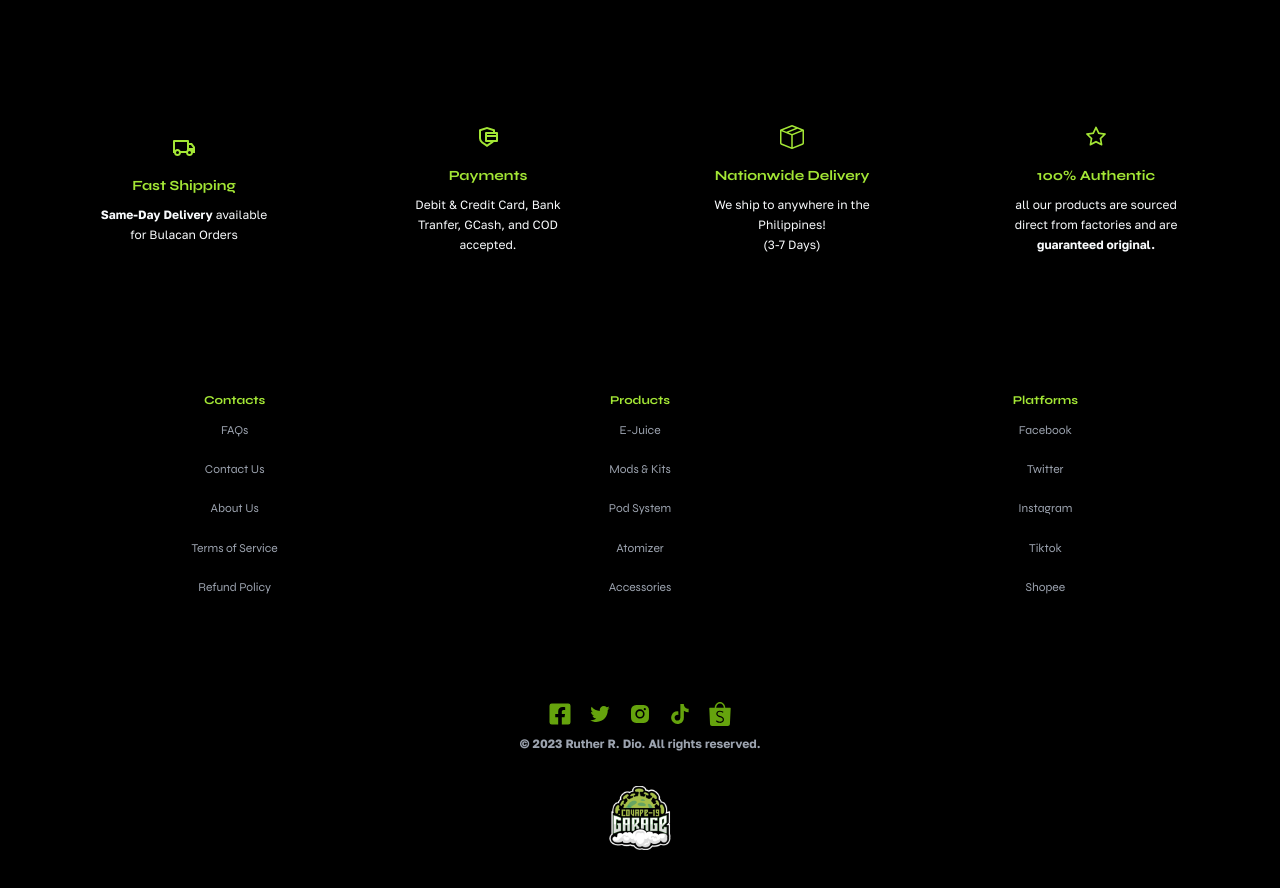
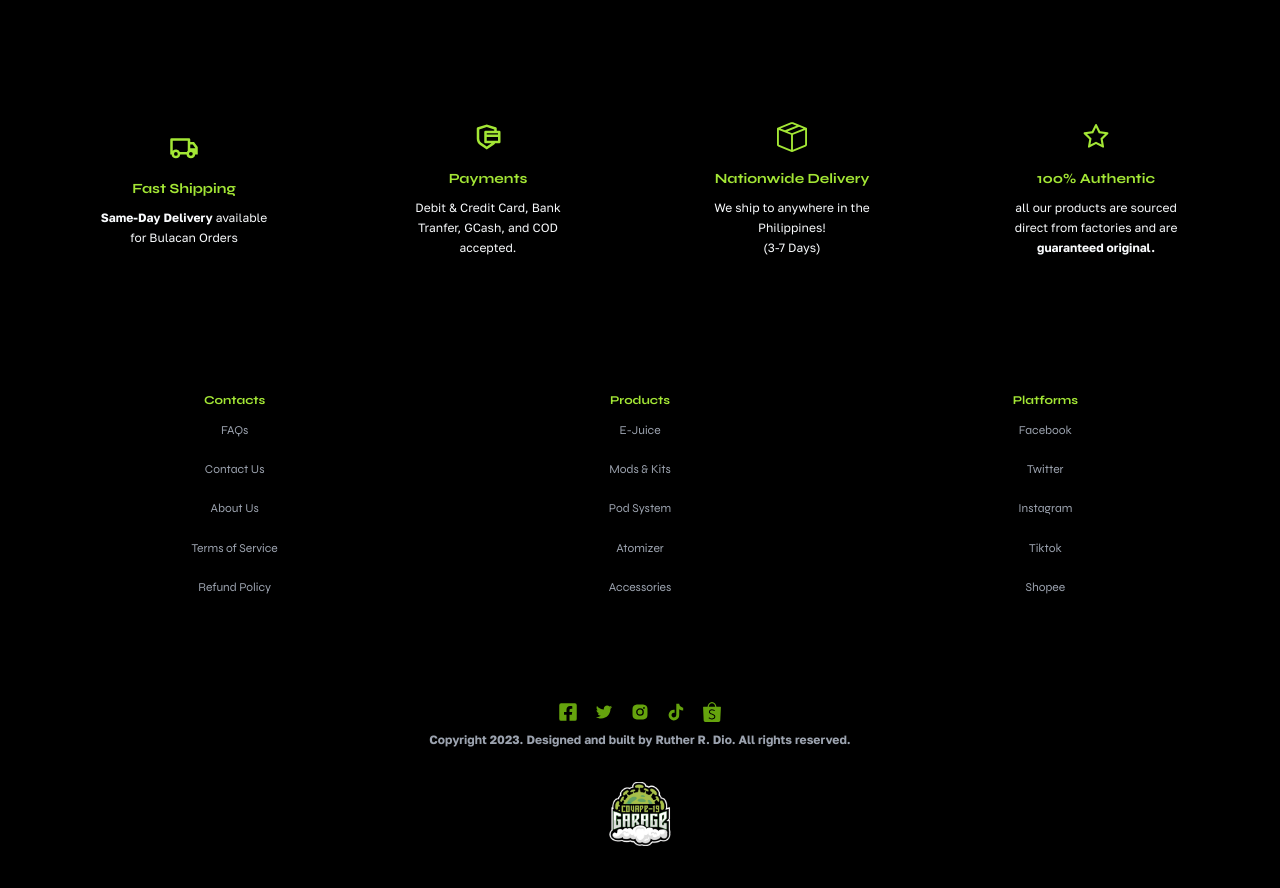
Before and after one commit to rthrx44/covape-19-garage, a React (Create React App) app: page /dashboard in a window 1280 px wide. Shown: the part 3640-4528 px from the top of the page. Built offline with nearby package versions, Linux system fonts and the light colour scheme.

Commit message:
fix footer links ui

```diff
--- a/src/pages/dashboard/Dashboard.css
+++ b/src/pages/dashboard/Dashboard.css
@@ -93,7 +93,7 @@
 .dashboard__svg{
   margin-top: 1rem;
   margin-bottom: 1rem;
-  font-size: var(--size-2xl);
+  font-size: var(--size-3xl);
 }
 
 .dashboard__customer-header {
@@ -151,9 +151,17 @@
   justify-content: center;
   align-items: center;
   padding-bottom: 0.5rem;
-  font-size: var(--size-2xl);
+  font-size: var(--size-xl);
   color: var(--clr-lime600);
   gap: 1rem;
+}
+
+.footer__link:hover {
+  color: var(--clr-lime);
+}
+
+.footer__link:active {
+  color: var(--clr-lime600);
 }
 
 .footer__text {
--- a/src/pages/dashboard/Dashboard.jsx
+++ b/src/pages/dashboard/Dashboard.jsx
@@ -192,13 +192,23 @@ function Dashboard({topProducts, brands}) {
         </section>
         <footer className='footer container section'>
           <div className='footer__social'>
-            <FaFacebookSquare/>
-            <AiOutlineTwitter/>
-            <BiLogoInstagramAlt/>
-            <BiLogoTiktok/>
-            <SiShopee/>
+            <div className="footer__link">
+              <FaFacebookSquare/>
+            </div>
+            <div className="footer__link">
+              <AiOutlineTwitter/>
+            </div>
+            <div className="footer__link">
+              <BiLogoInstagramAlt/>
+            </div>
+            <div className="footer__link">
+              <BiLogoTiktok/>
+            </div>
+            <div className="footer__link">
+              <SiShopee/>
+            </div>
           </div>
-          <h6 className='footer__text'>© 2023 Ruther R. Dio. All rights reserved.</h6>
+          <h6 className='footer__text'>Copyright 2023. Designed and built by Ruther R. Dio. All rights reserved.</h6>
           <a href="#home" className='footer__logo'><img id='home' className='header__logo' src={Cvlogo} alt='Covape-19 Garage Logo' title='Back to Top'/></a>
         </footer>
       </main>
--- a/src/pages/landing/Landing.jsx
+++ b/src/pages/landing/Landing.jsx
@@ -107,13 +107,23 @@ function Landing() {
         </section>
         <footer className='footer container section'>
           <div className='footer__social'>
-            <FaFacebookSquare/>
-            <AiOutlineTwitter/>
-            <BiLogoInstagramAlt/>
-            <BiLogoTiktok/>
-            <SiShopee/>
+            <div className="footer__link">
+              <FaFacebookSquare/>
+            </div>
+            <div className="footer__link">
+              <AiOutlineTwitter/>
+            </div>
+            <div className="footer__link">
+              <BiLogoInstagramAlt/>
+            </div>
+            <div className="footer__link">
+              <BiLogoTiktok/>
+            </div>
+            <div className="footer__link">
+              <SiShopee/>
+            </div>
           </div>
-          <h6 className='footer__text'>© 2023 Ruther R. Dio. All rights reserved.</h6>
+          <h6 className='footer__text'>Copyright 2023. Designed and built by Ruther R. Dio. All rights reserved.</h6>
         </footer>
       </main>
     </>
--- a/src/pages/products/Accessories.jsx
+++ b/src/pages/products/Accessories.jsx
@@ -134,13 +134,23 @@ export default function Accessories({ products: { accessories } }) {
         </section>
         <footer className='footer container section'>
           <div className='footer__social'>
-            <FaFacebookSquare/>
-            <AiOutlineTwitter/>
-            <BiLogoInstagramAlt/>
-            <BiLogoTiktok/>
-            <SiShopee/>
+            <div className="footer__link">
+              <FaFacebookSquare/>
+            </div>
+            <div className="footer__link">
+              <AiOutlineTwitter/>
+            </div>
+            <div className="footer__link">
+              <BiLogoInstagramAlt/>
+            </div>
+            <div className="footer__link">
+              <BiLogoTiktok/>
+            </div>
+            <div className="footer__link">
+              <SiShopee/>
+            </div>
           </div>
-          <h6 className='footer__text'>© 2023 Ruther R. Dio. All rights reserved.</h6>
+          <h6 className='footer__text'>Copyright 2023. Designed and built by Ruther R. Dio. All rights reserved.</h6>
           <div className='footer__logo'><img id='home' className='header__logo' src={Cvlogo} alt='Covape-19 Garage Logo' title='Back to Top'/></div>
         </footer>
     </div>
--- a/src/pages/products/Atomizer.jsx
+++ b/src/pages/products/Atomizer.jsx
@@ -135,13 +135,23 @@ export default function Atomizer({ products: { atomizer } }) {
         </section>
         <footer className='footer container section'>
           <div className='footer__social'>
-            <FaFacebookSquare/>
-            <AiOutlineTwitter/>
-            <BiLogoInstagramAlt/>
-            <BiLogoTiktok/>
-            <SiShopee/>
+            <div className="footer__link">
+              <FaFacebookSquare/>
+            </div>
+            <div className="footer__link">
+              <AiOutlineTwitter/>
+            </div>
+            <div className="footer__link">
+              <BiLogoInstagramAlt/>
+            </div>
+            <div className="footer__link">
+              <BiLogoTiktok/>
+            </div>
+            <div className="footer__link">
+              <SiShopee/>
+            </div>
           </div>
-          <h6 className='footer__text'>© 2023 Ruther R. Dio. All rights reserved.</h6>
+          <h6 className='footer__text'>Copyright 2023. Designed and built by Ruther R. Dio. All rights reserved.</h6>
           <div className='footer__logo'><img id='home' className='header__logo' src={Cvlogo} alt='Covape-19 Garage Logo' title='Back to Top'/></div>
         </footer>
     </div>
--- a/src/pages/products/ItemInfo.jsx
+++ b/src/pages/products/ItemInfo.jsx
@@ -207,13 +207,23 @@ function ItemInfo({topProducts}) {
       </section>
       <footer className='footer container section'>
         <div className='footer__social'>
-          <FaFacebookSquare/>
-          <AiOutlineTwitter/>
-          <BiLogoInstagramAlt/>
-          <BiLogoTiktok/>
-          <SiShopee/>
+          <div className="footer__link">
+            <FaFacebookSquare/>
+          </div>
+          <div className="footer__link">
+            <AiOutlineTwitter/>
+          </div>
+          <div className="footer__link">
+            <BiLogoInstagramAlt/>
+          </div>
+          <div className="footer__link">
+            <BiLogoTiktok/>
+          </div>
+          <div className="footer__link">
+            <SiShopee/>
+          </div>
         </div>
-        <h6 className='footer__text'>© 2023 Ruther R. Dio. All rights reserved.</h6>
+        <h6 className='footer__text'>Copyright 2023. Designed and built by Ruther R. Dio. All rights reserved.</h6>
         <div className='footer__logo'><img id='home' className='header__logo' src={Cvlogo} alt='Covape-19 Garage Logo' title='Back to Top'/></div>
       </footer>
     </div>
--- a/src/pages/products/Juice.jsx
+++ b/src/pages/products/Juice.jsx
@@ -134,13 +134,23 @@ export default function Juice({ products: { juice } }) {
         </section>
         <footer className='footer container section'>
           <div className='footer__social'>
-            <FaFacebookSquare/>
-            <AiOutlineTwitter/>
-            <BiLogoInstagramAlt/>
-            <BiLogoTiktok/>
-            <SiShopee/>
+            <div className="footer__link">
+              <FaFacebookSquare/>
+            </div>
+            <div className="footer__link">
+              <AiOutlineTwitter/>
+            </div>
+            <div className="footer__link">
+              <BiLogoInstagramAlt/>
+            </div>
+            <div className="footer__link">
+              <BiLogoTiktok/>
+            </div>
+            <div className="footer__link">
+              <SiShopee/>
+            </div>
           </div>
-          <h6 className='footer__text'>© 2023 Ruther R. Dio. All rights reserved.</h6>
+          <h6 className='footer__text'>Copyright 2023. Designed and built by Ruther R. Dio. All rights reserved.</h6>
           <div className='footer__logo'><img id='home' className='header__logo' src={Cvlogo} alt='Covape-19 Garage Logo' title='Back to Top'/></div>
         </footer>
     </div>
--- a/src/pages/products/Mods.jsx
+++ b/src/pages/products/Mods.jsx
@@ -134,13 +134,23 @@ export default function Mods({ products: { device } }) {
         </section>
         <footer className='footer container section'>
           <div className='footer__social'>
-            <FaFacebookSquare/>
-            <AiOutlineTwitter/>
-            <BiLogoInstagramAlt/>
-            <BiLogoTiktok/>
-            <SiShopee/>
+            <div className="footer__link">
+              <FaFacebookSquare/>
+            </div>
+            <div className="footer__link">
+              <AiOutlineTwitter/>
+            </div>
+            <div className="footer__link">
+              <BiLogoInstagramAlt/>
+            </div>
+            <div className="footer__link">
+              <BiLogoTiktok/>
+            </div>
+            <div className="footer__link">
+              <SiShopee/>
+            </div>
           </div>
-          <h6 className='footer__text'>© 2023 Ruther R. Dio. All rights reserved.</h6>
+          <h6 className='footer__text'>Copyright 2023. Designed and built by Ruther R. Dio. All rights reserved.</h6>
           <div className='footer__logo'><img id='home' className='header__logo' src={Cvlogo} alt='Covape-19 Garage Logo' title='Back to Top'/></div>
         </footer>
     </div>
--- a/src/pages/products/Pods.jsx
+++ b/src/pages/products/Pods.jsx
@@ -136,13 +136,23 @@ export default function Pods({ products: { pods } }) {
         </section>
         <footer className='footer container section'>
           <div className='footer__social'>
-            <FaFacebookSquare/>
-            <AiOutlineTwitter/>
-            <BiLogoInstagramAlt/>
-            <BiLogoTiktok/>
-            <SiShopee/>
+            <div className="footer__link">
+              <FaFacebookSquare/>
+            </div>
+            <div className="footer__link">
+              <AiOutlineTwitter/>
+            </div>
+            <div className="footer__link">
+              <BiLogoInstagramAlt/>
+            </div>
+            <div className="footer__link">
+              <BiLogoTiktok/>
+            </div>
+            <div className="footer__link">
+              <SiShopee/>
+            </div>
           </div>
-          <h6 className='footer__text'>© 2023 Ruther R. Dio. All rights reserved.</h6>
+          <h6 className='footer__text'>Copyright 2023. Designed and built by Ruther R. Dio. All rights reserved.</h6>
           <div className='footer__logo'><img id='home' className='header__logo' src={Cvlogo} alt='Covape-19 Garage Logo' title='Back to Top'/></div>
         </footer>
     </div>
```
